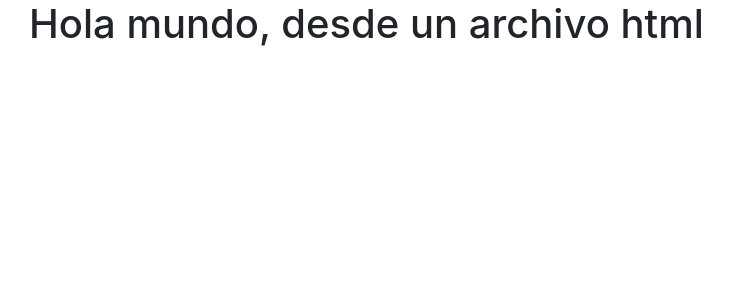
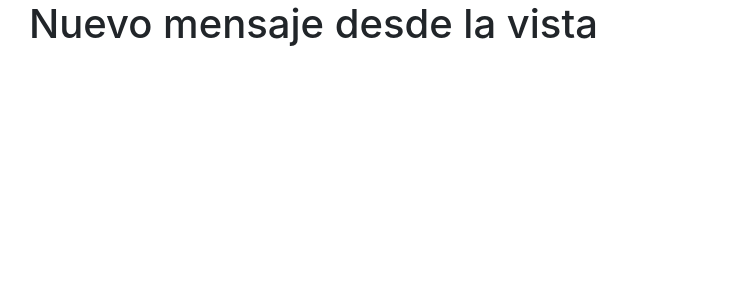
Before and after one commit to eriickluu/curso-de-aplicaciones-web-con-django, a Django app: page / in a window 1280 px wide. Shown: the top 300 px of the page, without its empty margins (56-788 px from the left). Run offline with Django 3.2, Linux system fonts and the light colour scheme; some libraries are stand-ins or nearby versions.

Commit message:
Contexto en Django

```diff
--- a/dmh_store/dmh_store/views.py
+++ b/dmh_store/dmh_store/views.py
@@ -4,4 +4,5 @@ from django.shortcuts import render
 def index(request):
     return render(request, 'index.html',{
         #context
+        'message': 'Nuevo mensaje desde la vista'
     })
--- a/dmh_store/templates/index.html
+++ b/dmh_store/templates/index.html
@@ -11,7 +11,9 @@
     <div class="container">
         <div class="row">
             <div class="col">
-                <h1>Hola mundo, desde un archivo html</h1>
+                <h1>{{ message }}</h1>
+
+
             </div>
         </div>
     </div>
```
